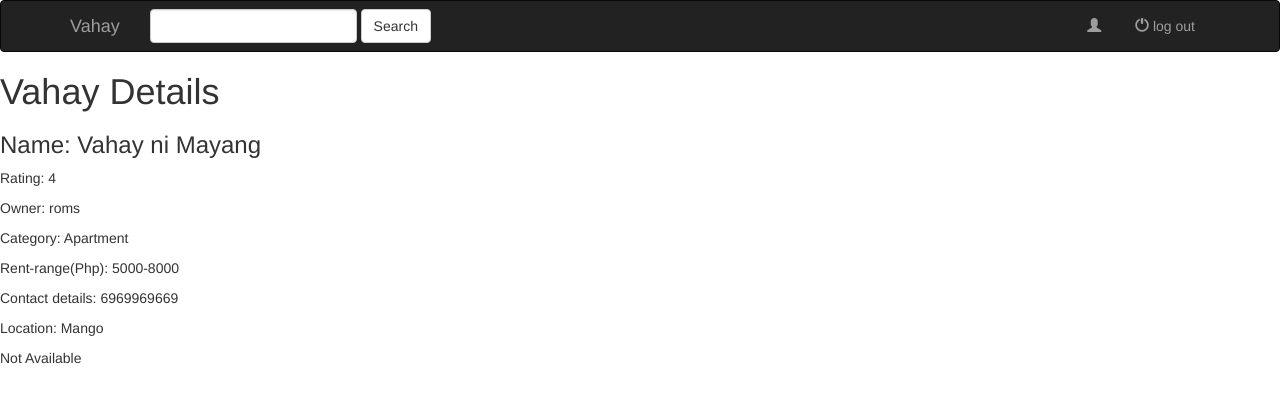
After one commit to riidatibula/Vahay, a Django app: a page that uses vahaysite/templates/vahaysite/vahayDetails.html in a window 1280 px wide. The commit adds this page. Shown: the top 403 px of the page. Run offline with Django 3.2, Linux system fonts and the light colour scheme; data comes from the database, SQL or seed files in the repository; both versions use the stored data as it was after the commit; some libraries are stand-ins or nearby versions.

Commit message:
added vahay details

```diff
--- a/vahaysite/models.py
+++ b/vahaysite/models.py
@@ -20,6 +20,12 @@ class Vahay(models.Model):
 	def __str__(self):
 		return self.name + " - " + self.location
 
+	def isAvailable(self):
+		if self.available == 1:
+			return True
+		else:
+			return False
+
 
 class Review(models.Model):
 	user = models.ForeignKey(User, on_delete=models.CASCADE)
--- a/vahaysite/templates/vahaysite/profile.html
+++ b/vahaysite/templates/vahaysite/profile.html
@@ -13,7 +13,7 @@
 	<h3>Vahay you manage</h3>
 	{% for vahay in user.vahay_set.all %}
 		<ul>
-			<li><a href="">{{ vahay }}</a></li>
+			<li><a href="{% url 'vahaysite:vahayDetails' user.username vahay.pk %}">{{ vahay }}</a></li>
 		</ul>
 	{% endfor %}
 
--- /dev/null
+++ b/vahaysite/templates/vahaysite/vahayDetails.html
@@ -0,0 +1,20 @@
+{% extends 'vahaysite/base.html' %}
+
+{% block body %}
+
+	<h1>Vahay Details</h1>
+	<h3>Name: {{ vahay.name }}</h3>
+	<p>Rating: {{ vahay.rating }}</p>
+	<p>Owner: {{ vahay.owner }}</p>
+	<p>Category: {{ vahay.category }}</p>
+	<p>Rent-range(Php): {{ vahay.rent_range }}</p>
+	<p>Contact details: {{ vahay.contact_details }}</p>
+	<p>Location: {{ vahay.location }}</p>
+
+	{% if vahay.isAvailable %}
+		<p>Available</p>
+	{% else %}
+		<p>Not Available</p>
+	{% endif %}
+
+{% endblock %}
--- a/vahaysite/urls.py
+++ b/vahaysite/urls.py
@@ -8,4 +8,5 @@ urlpatterns = [
    url(r'^logout/$', views.logout_view, name='logout'),
    url(r'^(?P<username>[\w\-]+)/$', views.profile, name='profile'),
    url(r'^(?P<username>[\w\-]+)/add-vahay/$', views.addVahay, name='addVahay'),
+   url(r'^(?P<username>[\w\-]+)/vahay-details/(?P<pk>\d+)/$', views.vahayDetails, name='vahayDetails'),
 ]
--- a/vahaysite/views.py
+++ b/vahaysite/views.py
@@ -39,3 +39,7 @@ def profile(request, username):
 
 def addVahay(request, username):
 	return render(request, 'vahaysite/addVahay.html')
+
+def vahayDetails(request, username, pk):
+	vahay = get_object_or_404(Vahay, pk=pk)
+	return render(request, 'vahaysite/vahayDetails.html', {'vahay': vahay})
```
Also changed, not shown: db.sqlite3, 3 other files.
